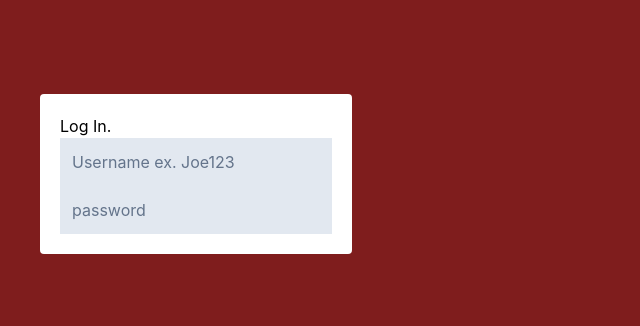
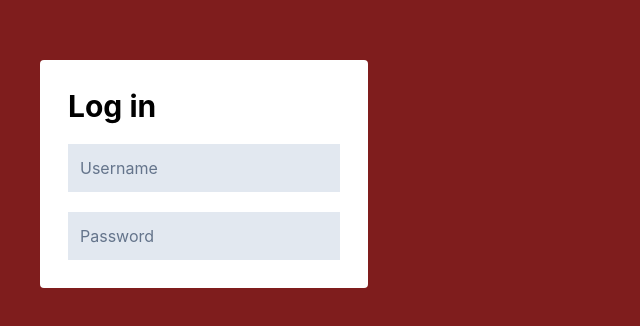
Before and after one commit to StretchedCode/LoginPage, a React (Vite) app in the folder Client/: page / in a window 1280 px wide. Shown: the part 226-552 px from the top of the page, without its empty margins (0-640 px from the left). Built offline with nearby package versions, Linux system fonts and the light colour scheme.

Commit message:
Added styling for form component, and added uppercase placeholder text

```diff
--- a/Client/src/pages/login.tsx
+++ b/Client/src/pages/login.tsx
@@ -4,21 +4,26 @@ import InputGroup from "../components/inputgroup"
 function Login() {
   return (
     <div className="min-h-screen min-w-[100vw] bg-red-900 flex flex-col p-5 items-center md:flex-row md:justify-between md:p-10">
-      <form action="" method="" role="form" className="bg-white p-5 rounded">
-        <h1>Log In.</h1>
+      <form
+        action=""
+        method=""
+        role="form"
+        className="bg-white p-7 rounded flex flex-col gap-5 min-w-[25%]"
+      >
+        <h1 className="font-bold text-3xl">Log in</h1>
         <InputGroup
           dataLabel="username"
           labelRole="user-label"
           inputType="text"
           inputRole="username-input"
-          inputPlaceholder="Username ex. Joe123"
+          inputPlaceholder="Username"
         ></InputGroup>
         <InputGroup
           dataLabel="password"
           labelRole="password-label"
           inputType="password"
           inputRole="user-password"
-          inputPlaceholder="password"
+          inputPlaceholder="Password"
         ></InputGroup>
       </form>
     </div>
```
